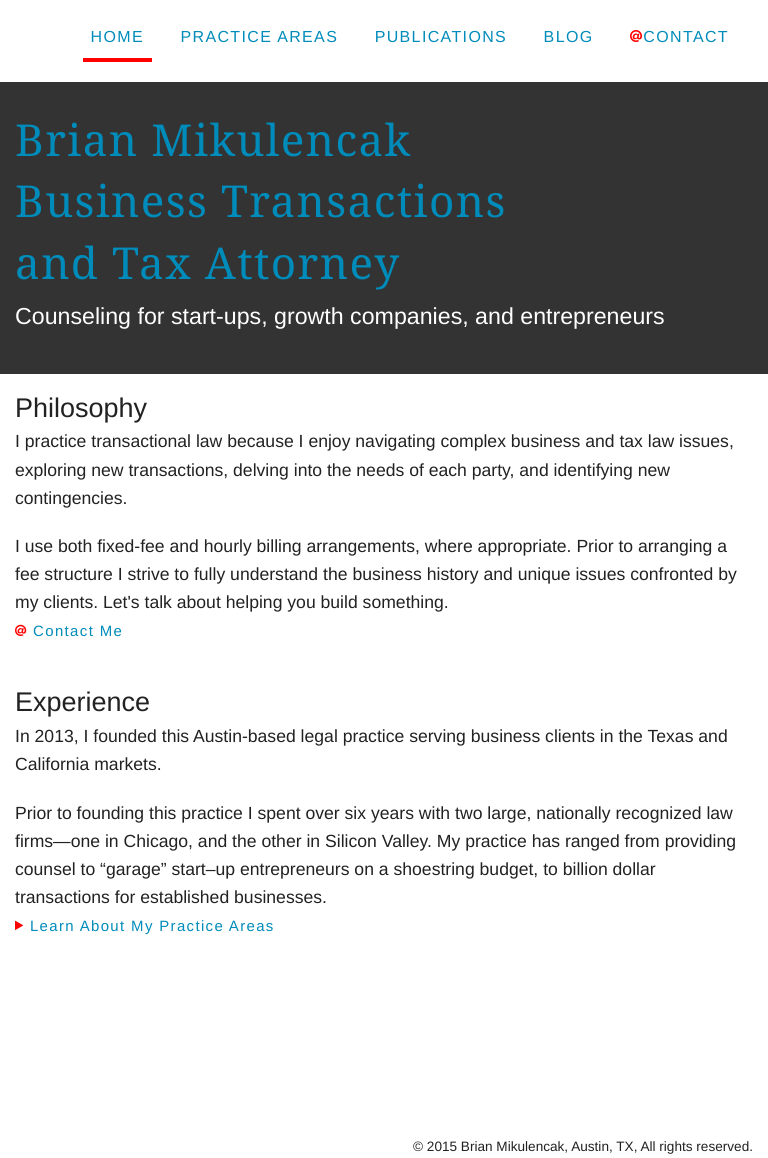
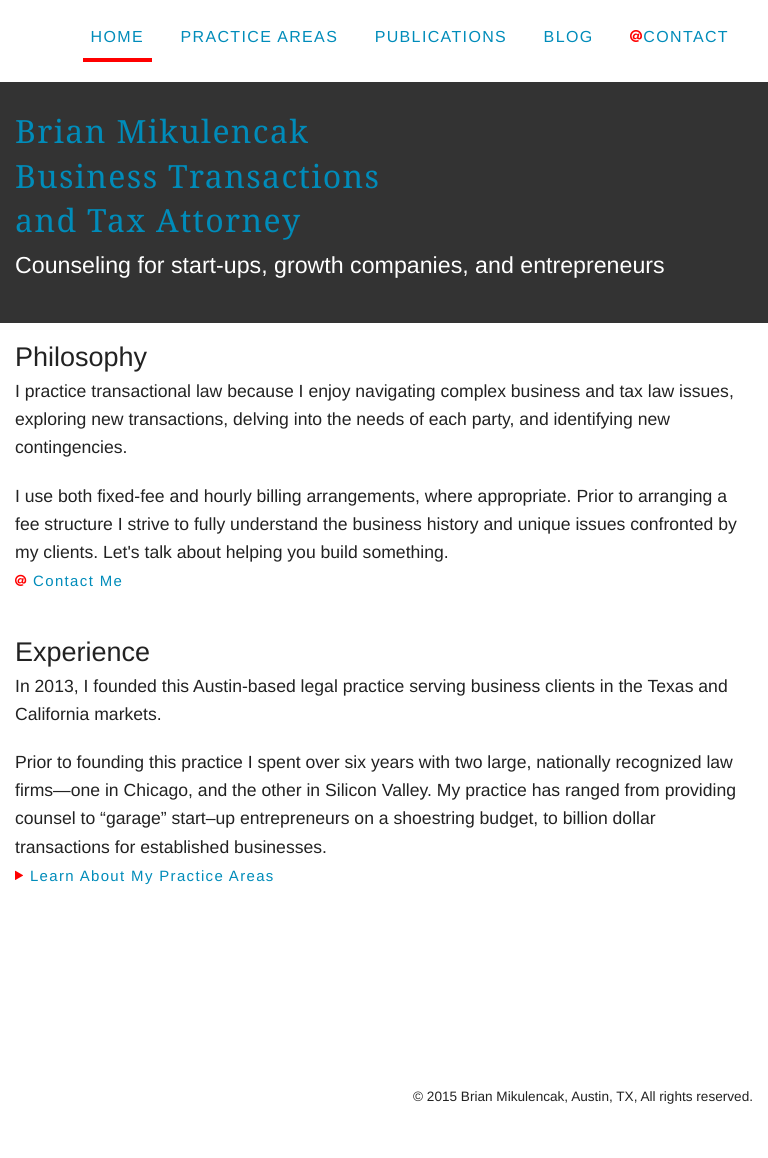
Before and after one commit to brianmik/bmaustinlaw, a Jekyll site: the page built from index.html, in a window 768 px wide. Built offline with Jekyll 4.4.1, drawn with Linux system fonts in a browser that asks for light colours; Markdown is read by kramdown in place of the engine named in the settings; comment, search, counter and statistics services are not loaded; after the commit the page ends 1107 px from its top, so only the background shows below that.

Commit message:
styling for small screens

```diff
--- a/css/main.css
+++ b/css/main.css
@@ -393,6 +393,10 @@ textarea {
 
 @media only screen and (min-width: 40.063em) and (max-width: 64em) {
 
+  .site-name {
+    font-size: 2rem;
+  }
+
   .tagline {
     font-size: 1.45rem;
   }
```
